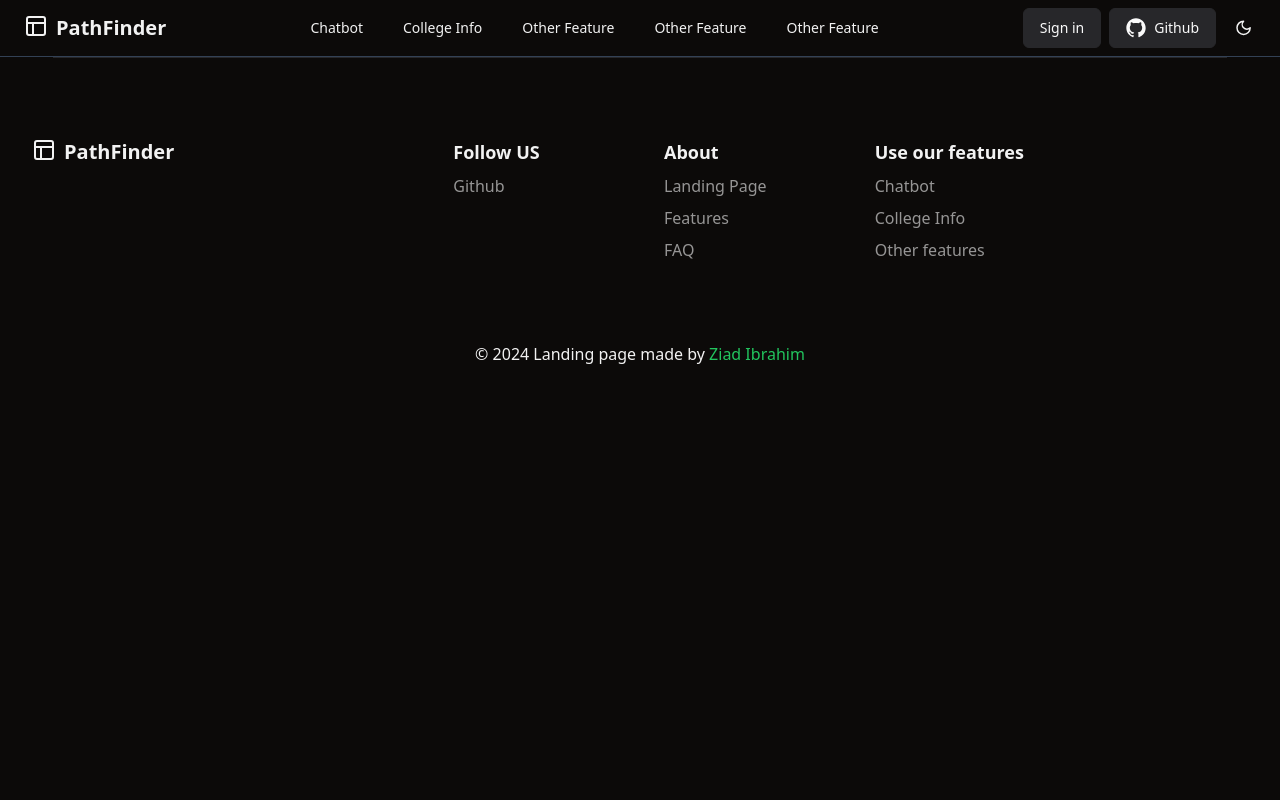
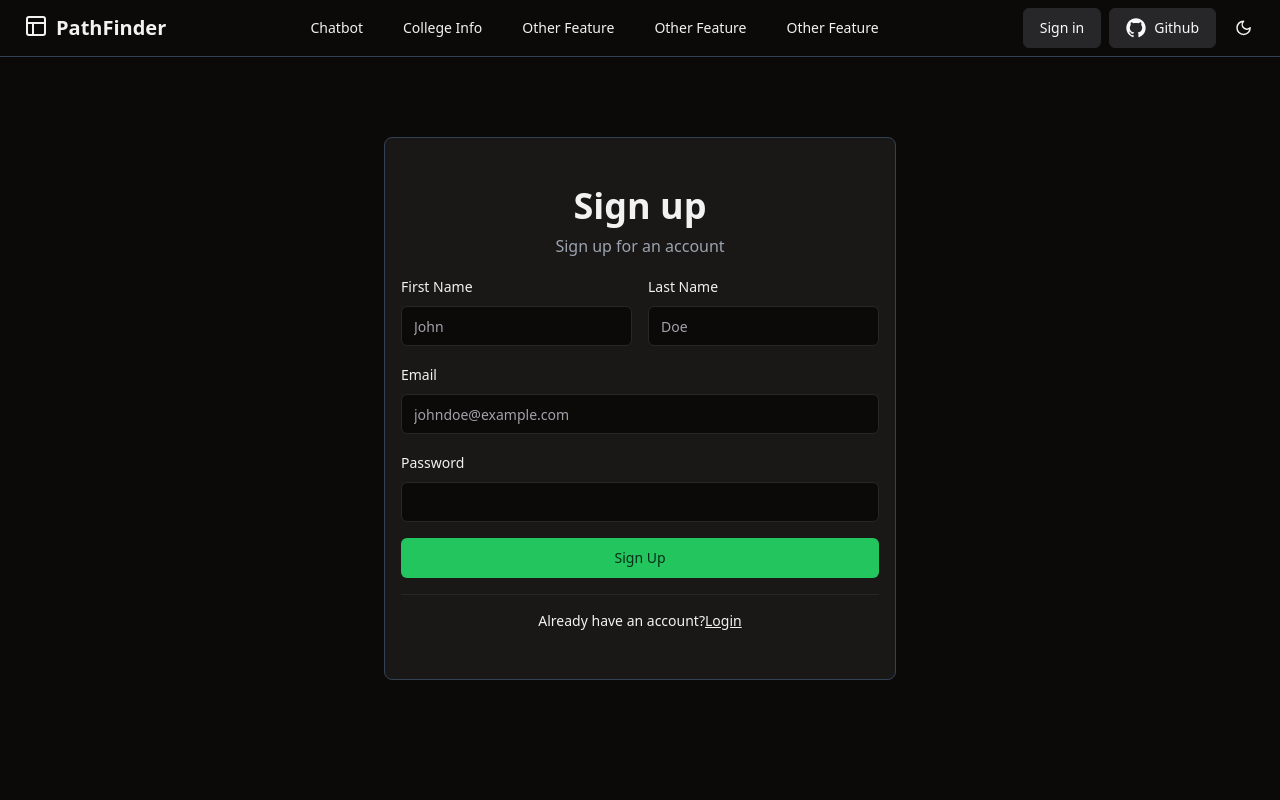
Before and after one commit to HamzaA598/PathFinder, a React (Vite) app in the folder PathFinder/Frontend/PathFinder-Frontend/: page /signup in a window 1280 px wide. Shown: the top 800 px of the page. Built offline with nearby package versions, Linux system fonts and the light colour scheme.

Commit message:
add: login and signup pages
created components for login and sign up pages

```diff
--- a/PathFinder/Frontend/PathFinder-Frontend/package.json
+++ b/PathFinder/Frontend/PathFinder-Frontend/package.json
@@ -15,7 +15,9 @@
     "@radix-ui/react-dialog": "^1.0.5",
     "@radix-ui/react-dropdown-menu": "^2.0.6",
     "@radix-ui/react-icons": "^1.3.0",
+    "@radix-ui/react-label": "^2.0.2",
     "@radix-ui/react-navigation-menu": "^1.1.4",
+    "@radix-ui/react-separator": "^1.0.3",
     "class-variance-authority": "^0.7.0",
     "clsx": "^2.1.0",
     "lucide-react": "^0.344.0",
--- a/PathFinder/Frontend/PathFinder-Frontend/src/App.tsx
+++ b/PathFinder/Frontend/PathFinder-Frontend/src/App.tsx
@@ -3,6 +3,8 @@
 import { Navbar } from "./components/Navbar";
 import Home from "./Pages/Home/Home";
 import "./App.css";
+import Login from "./Pages/Login/Login";
+import Signup from "./Pages/Signup/Signup";
 
 function App() {
   return (
@@ -11,6 +13,8 @@
       <Navbar />
         <Routes>
           <Route path = "/" element={<Home />}/>
+          <Route path="/login" element = {<Login />}></Route>
+          <Route path="/signup" element = {<Signup />}></Route>
         </Routes>
       </BrowserRouter>
       <Footer />
--- a/PathFinder/Frontend/PathFinder-Frontend/src/Pages/Home/components/Hero.tsx
+++ b/PathFinder/Frontend/PathFinder-Frontend/src/Pages/Home/components/Hero.tsx
@@ -16,7 +16,7 @@
         </p>
 
         <div className="space-y-4 md:space-y-0 md:space-x-4">
-          <Button className="w-full md:w-1/3">Get Started</Button>
+          <Button className="w-full md:w-1/3">Sign in</Button>
           <Button className="w-full md:w-1/3">Sign up</Button>
 
         </div>
--- /dev/null
+++ b/PathFinder/Frontend/PathFinder-Frontend/src/Pages/Login/Login.tsx
@@ -0,0 +1,39 @@
+import { Label } from "@/components/ui/label"
+import { Input } from "@/components/ui/input"
+import { Button } from "@/components/ui/button"
+import { Link } from "react-router-dom"
+
+export default function Login() {
+  return (
+    <div key="1" className="flex items-center h-full px-4 mt-20 mb-44">
+      <div className="w-full max-w-lg mx-auto  bg-muted/50 border rounded-lg py-12 p-4 dark:border-slate-700">
+        <div className="space-y-4 text-center">
+          <h1 className="text-3xl font-bold">Login</h1>
+          <p className="text-gray-500 dark:text-gray-400">Log in to your account</p>
+        </div>
+        <div className="space-y-4 mt-4">
+          <div className="space-y-2">
+            <Label htmlFor="email">Email</Label>
+            <Input id="email" placeholder="m@example.com" required type="email" />
+          </div>
+          <div className="space-y-2">
+            <Label htmlFor="password">Password</Label>
+            <Input id="password" required type="password" />
+          </div>
+          <Button className="w-full">Login</Button>
+          <div className="text-center text-sm mt-4">
+            <Link className="text-sm underline " to="#">
+                Forgot your password?
+            </Link>
+          </div>
+        </div>
+        <div className="text-center text-sm mt-4">
+          Don't have an account?{" "}
+          <Link className="underline" to="/signup">
+            Sign up
+          </Link>
+        </div>
+      </div>
+    </div>
+  )
+}
--- /dev/null
+++ b/PathFinder/Frontend/PathFinder-Frontend/src/Pages/Signup/Signup.tsx
@@ -0,0 +1,50 @@
+import { Label } from "@/components/ui/label"
+import { Input } from "@/components/ui/input"
+import { Button } from "@/components/ui/button"
+import { Separator } from "@/components/ui/separator"
+import { Link } from "react-router-dom"
+
+export default function Signup() {
+  return (
+    <div key="1" className="flex items-center h-full px-4 mt-20 mb-44">
+      <div className="w-full max-w-lg mx-auto  bg-muted/50 border rounded-lg py-12 p-4 dark:border-slate-700">
+        <div className="space-y-4">
+          <div className="space-y-2 text-center">
+            <h1 className="text-4xl font-bold">Sign up</h1>
+            <p className="text-gray-500 dark:text-gray-400">Sign up for an account</p>
+          </div>
+          <div className="space-y-4">
+            <div className="grid grid-cols-2 gap-4">
+              <div className="space-y-2">
+                <Label htmlFor="first-name">First Name</Label>
+                <Input id="first-name" placeholder="John" required />
+              </div>
+              <div className="space-y-2">
+                <Label htmlFor="last-name">Last Name</Label>
+                <Input id="last-name" placeholder="Doe" required />
+              </div>
+            </div>
+            <div className="space-y-2">
+              <Label htmlFor="email">Email</Label>
+              <Input id="email" placeholder="johndoe@example.com" required type="email" />
+            </div>
+            <div className="space-y-2">
+              <Label htmlFor="password">Password</Label>
+              <Input id="password" required type="password" />
+            </div>
+            <Button className="w-full" type="submit">
+              Sign Up
+            </Button>
+            <Separator className="my-8" />
+            <div className="mt-4 text-center text-sm">
+              Already have an account?
+              <Link className="underline" to="/login">
+                Login
+              </Link>
+            </div>
+          </div>
+        </div>
+      </div>
+    </div>
+  )
+}
--- a/PathFinder/Frontend/PathFinder-Frontend/src/components/Navbar.tsx
+++ b/PathFinder/Frontend/PathFinder-Frontend/src/components/Navbar.tsx
@@ -135,7 +135,7 @@
 
           <div className="hidden md:flex gap-2">
           <Link
-              to=""
+              to="/login"
               target="_blank"
               className={`border ${buttonVariants({ variant: "secondary" })}`}
             >
--- /dev/null
+++ b/PathFinder/Frontend/PathFinder-Frontend/src/components/ui/label.tsx
@@ -0,0 +1,24 @@
+import * as React from "react"
+import * as LabelPrimitive from "@radix-ui/react-label"
+import { cva, type VariantProps } from "class-variance-authority"
+
+import { cn } from "@/lib/utils"
+
+const labelVariants = cva(
+  "text-sm font-medium leading-none peer-disabled:cursor-not-allowed peer-disabled:opacity-70"
+)
+
+const Label = React.forwardRef<
+  React.ElementRef<typeof LabelPrimitive.Root>,
+  React.ComponentPropsWithoutRef<typeof LabelPrimitive.Root> &
+    VariantProps<typeof labelVariants>
+>(({ className, ...props }, ref) => (
+  <LabelPrimitive.Root
+    ref={ref}
+    className={cn(labelVariants(), className)}
+    {...props}
+  />
+))
+Label.displayName = LabelPrimitive.Root.displayName
+
+export { Label }
--- /dev/null
+++ b/PathFinder/Frontend/PathFinder-Frontend/src/components/ui/separator.tsx
@@ -0,0 +1,29 @@
+import * as React from "react"
+import * as SeparatorPrimitive from "@radix-ui/react-separator"
+
+import { cn } from "@/lib/utils"
+
+const Separator = React.forwardRef<
+  React.ElementRef<typeof SeparatorPrimitive.Root>,
+  React.ComponentPropsWithoutRef<typeof SeparatorPrimitive.Root>
+>(
+  (
+    { className, orientation = "horizontal", decorative = true, ...props },
+    ref
+  ) => (
+    <SeparatorPrimitive.Root
+      ref={ref}
+      decorative={decorative}
+      orientation={orientation}
+      className={cn(
+        "shrink-0 bg-border",
+        orientation === "horizontal" ? "h-[1px] w-full" : "h-full w-[1px]",
+        className
+      )}
+      {...props}
+    />
+  )
+)
+Separator.displayName = SeparatorPrimitive.Root.displayName
+
+export { Separator }
```
Also changed, not shown: PathFinder/Frontend/PathFinder-Frontend/src/Pages/Chat/Chat.tsx (renamed from PathFinder/Frontend/PathFinder-Frontend/src/Pages/Chatbot/Chatbot.tsx), 1 other file (tests, documents, lock files or other folders).
